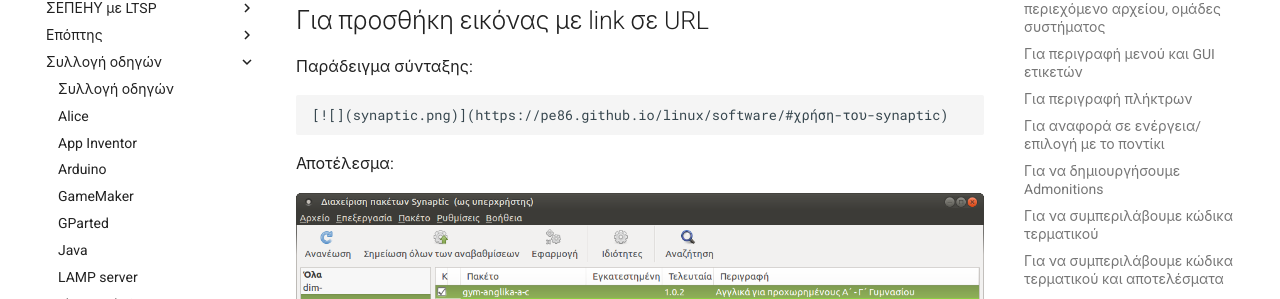
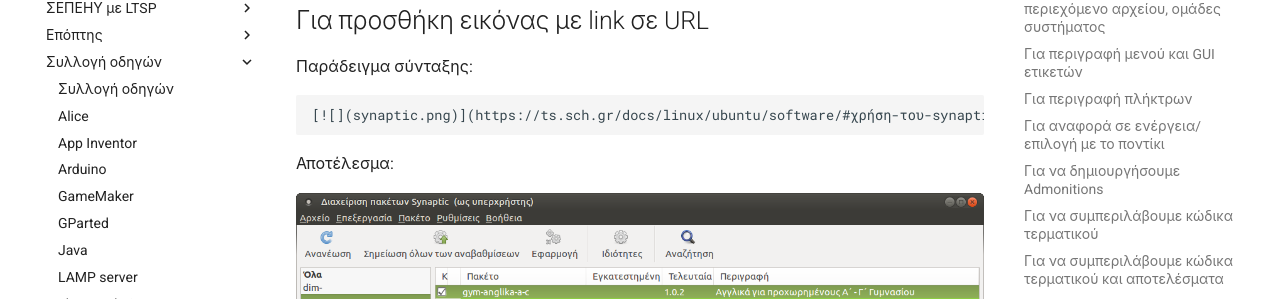
Before and after one commit to siahos/el.ltsp.org, an MkDocs documentation site: the page built from docs/guides/contributing/index.md, in a window 1280 px wide and 900 px high, scrolled down 4100 px. Shown: the part 154-453 px from the top of the window. Built offline with MkDocs 1.6.1 and Material for MkDocs 9.7.7, drawn with Linux system fonts in a browser that asks for light colours; comment, search, counter and statistics services are not loaded.

Commit message:
Fix broken links

```diff
--- a/docs/guides/contributing/index.md
+++ b/docs/guides/contributing/index.md
@@ -160,11 +160,11 @@ $ μπορούμε να χρησιμοποιήσουμε το $
 
 Παράδειγμα σύνταξης:
 
-    [![](synaptic.png)](https://pe86.github.io/linux/software/#χρήση-του-synaptic)
+    [![](synaptic.png)](https://ts.sch.gr/docs/linux/ubuntu/software/#χρήση-του-synaptic)
 
 Αποτέλεσμα:
 
-[![](synaptic.png)](https://pe86.github.io/linux/software/#χρήση-του-synaptic)
+[![](synaptic.png)](https://ts.sch.gr/docs/linux/ubuntu/software/#χρήση-του-synaptic)
 
 ## Για προσθήκη εικόνας δεξιά σε κείμενο
 
```
Also changed, not shown: docs/guides/compatibility/index.md (+1 -1 lines), docs/guides/java/index.md (+3 -3 lines), docs/ltsp/architecture.md (+1 -1 lines), docs/ltsp/groups.md (+1 -1 lines).
